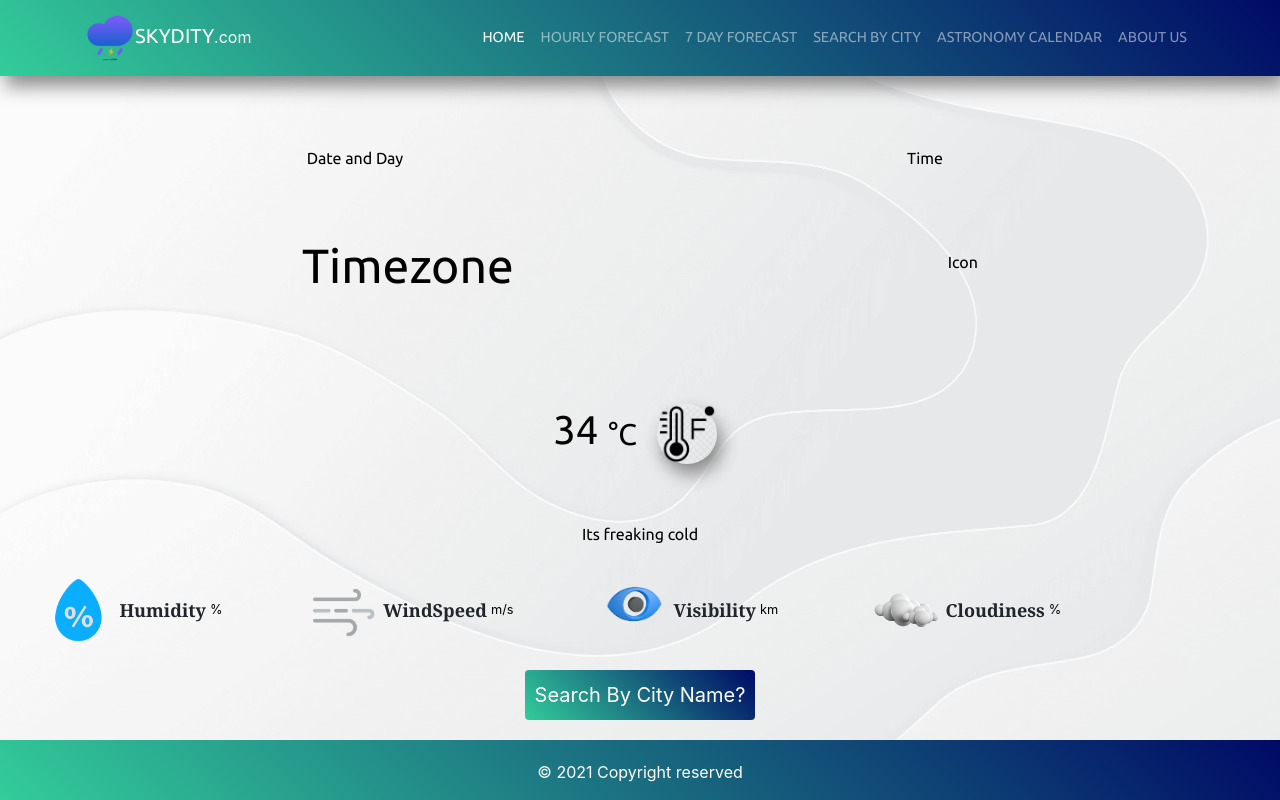
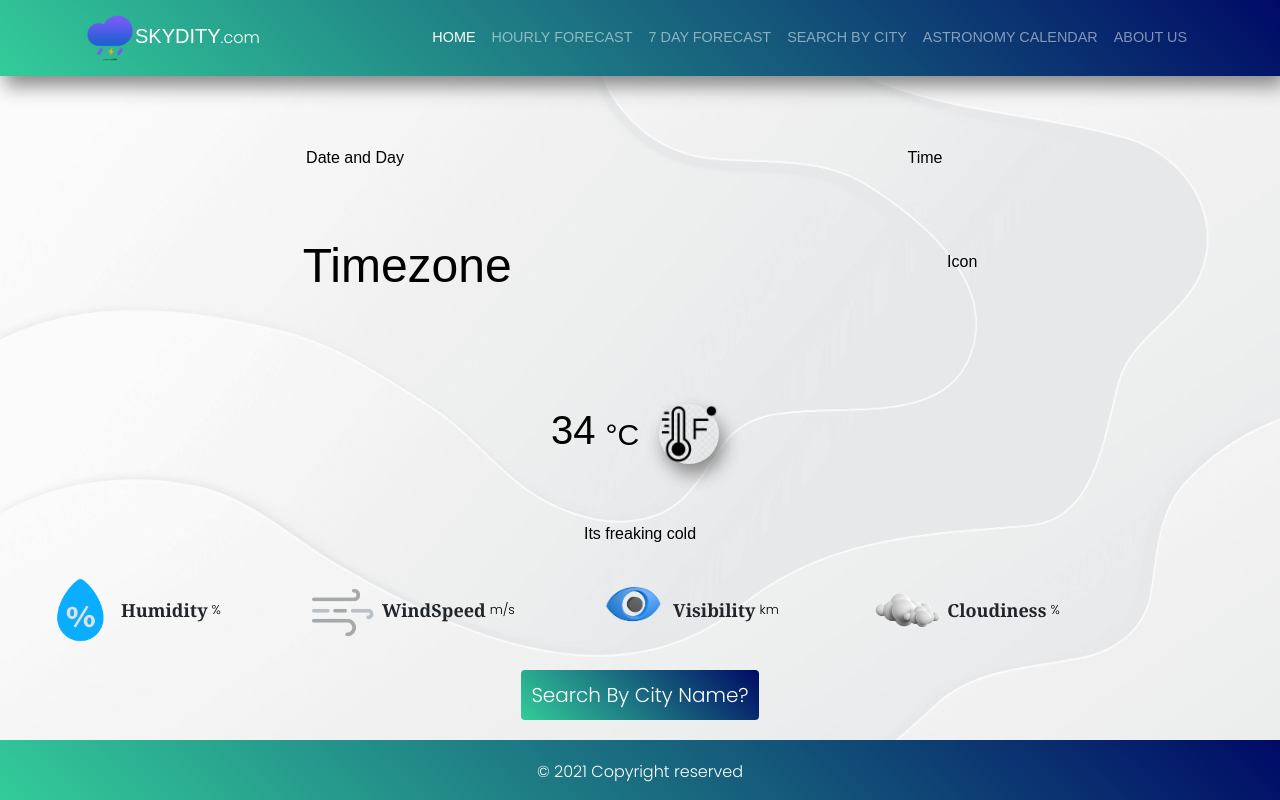
Before and after one commit to sanaafzal-cmd/Weather-Application, a plain HTML site: page index.html in a window 1280 px wide. Drawn offline with nearby package versions, Linux system fonts and the light colour scheme.

Commit message:
Update style.css

```diff
--- a/style.css
+++ b/style.css
@@ -1,4 +1,4 @@
-@import url('https://fonts.googleapis.com/css2?family=Righteous&family=Ubuntu&display=swap');
+@import url('https://fonts.googleapis.com/css2?family=Poppins:wght@300&display=swap');
 
 :root {
     --bg-color-1:#2596be;
@@ -14,6 +14,7 @@ body{
    background-image: url(Icons/background_image.png);
    background-repeat: no-repeat;
    background-size: cover;
+    font-family: 'Poppins', sans-serif !important;
 }
 html{
     scroll-behavior: smooth;
```
